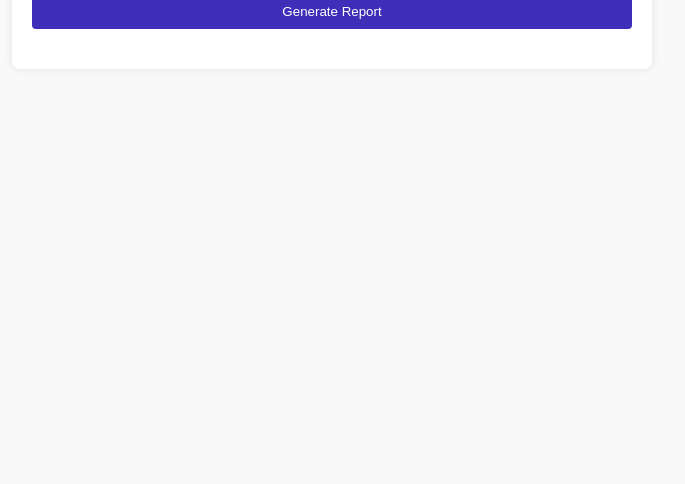
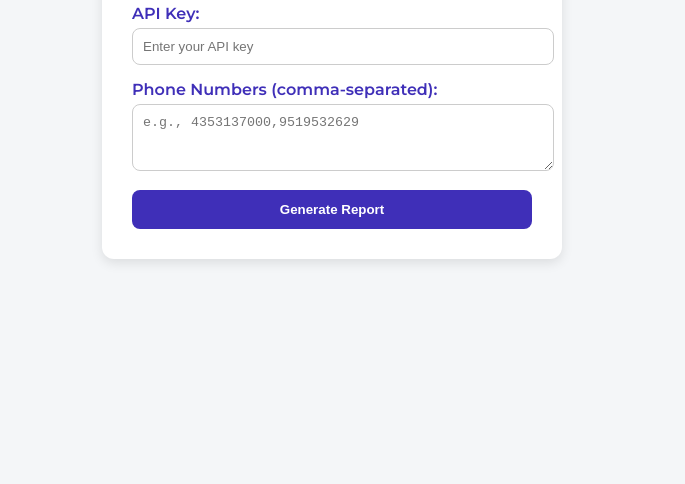
Before and after one commit to eiznem/numberhistory, a website: page index.html in a window 1280 px wide. Shown: the part 316-800 px from the top of the page, without its empty margins (308-993 px from the left). Drawn offline with Linux system fonts and the light colour scheme.

Commit message:
Update index.html

```diff
--- a/index.html
+++ b/index.html
@@ -4,25 +4,90 @@
   <meta charset="UTF-8">
   <meta name="viewport" content="width=device-width, initial-scale=1.0">
   <title>VoApps Lookup Tool</title>
-    <link rel="stylesheet" href="styles.css">
+  <link href="https://fonts.googleapis.com/css2?family=Montserrat:wght@400;600&display=swap" rel="stylesheet">
+  <style>
+    body {
+      font-family: 'Montserrat', sans-serif;
+      background: #f4f6f8;
+      display: flex;
+      justify-content: center;
+      align-items: center;
+      height: 100vh;
+      margin: 0;
+    }
+
+    .container {
+      background: white;
+      padding: 30px;
+      border-radius: 12px;
+      box-shadow: 0 4px 12px rgba(0, 0, 0, 0.1);
+      max-width: 400px;
+      width: 100%;
+      text-align: center;
+    }
+
+    h1 {
+      font-size: 24px;
+      color: #16509B;
+      margin-bottom: 20px;
+    }
+
+    label {
+      display: block;
+      font-weight: 600;
+      margin: 15px 0 5px;
+      text-align: left;
+      color: #3F2FB8;
+    }
+
+    input, textarea {
+      width: 100%;
+      padding: 10px;
+      border: 1px solid #ccc;
+      border-radius: 8px;
+      outline: none;
+      transition: border-color 0.3s;
+    }
+
+    input:focus, textarea:focus {
+      border-color: #16509B;
+    }
+
+    button {
+      background-color: #3F2FB8;
+      color: white;
+      border: none;
+      padding: 12px 20px;
+      font-weight: 600;
+      border-radius: 8px;
+      cursor: pointer;
+      transition: background-color 0.3s ease;
+      margin-top: 15px;
+      width: 100%;
+    }
+
+    button:hover {
+      background-color: #16509B;
+    }
+  </style>
 </head>
 <body>
   <div class="container">
     <h1>🔍 VoApps Lookup Tool</h1>
-        <form id="lookupForm">
+
     <label for="apiKey">API Key:</label>
-            <input type="text" id="apiKey" placeholder="Enter your API key" required>
+    <input type="text" id="apiKey" placeholder="Enter your API key">
 
     <label for="phoneNumbers">Phone Numbers (comma-separated):</label>
-            <textarea id="phoneNumbers" rows="4" placeholder="e.g., 4353137000,9519532629" required></textarea>
+    <textarea id="phoneNumbers" rows="3" placeholder="e.g., 4353137000,9519532629"></textarea>
 
-            <button type="submit">Generate Report</button>
-        </form>
-
-        <div id="results"></div>
-        <button id="downloadBtn" style="display:none;">Download CSV</button>
+    <button onclick="generateReport()">Generate Report</button>
   </div>
 
-    <script src="script.js"></script>
+  <script>
+    function generateReport() {
+      alert('Report generation in progress!');
+    }
+  </script>
 </body>
 </html>
```
Lines whose indentation alone changed are shown as unchanged.
